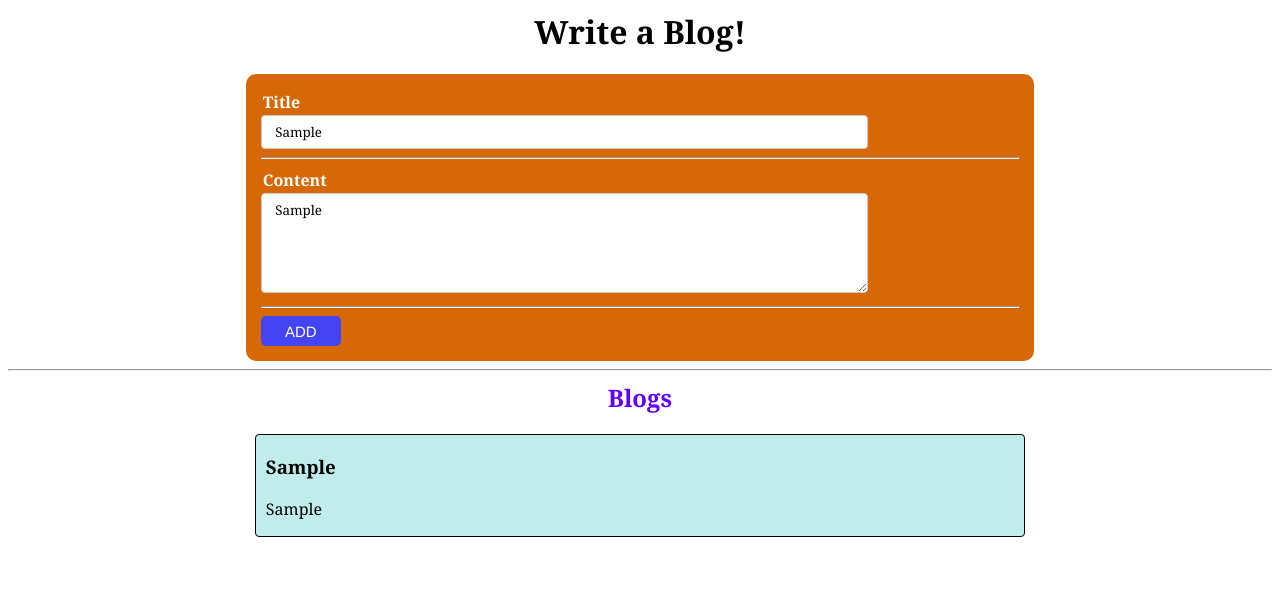
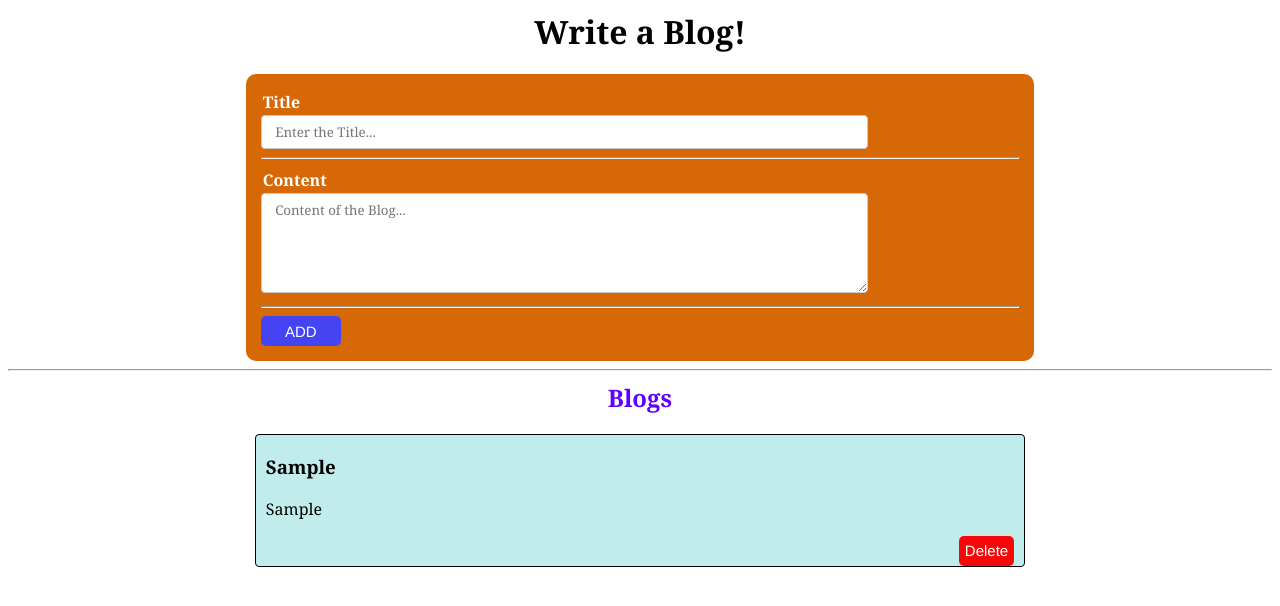
Before and after one commit to Prajwakene/Blogging-App, a React (Create React App) app: page / in a window 1280 px wide. Both pictures are taken after typing "Sample", "Sample" into the empty fields and a click on the button "ADD". Shown: the top 606 px of the page. Built offline with nearby package versions, Linux system fonts and the light colour scheme; the HTML template or start-up script is replaced by a standard one.

Commit message:
deleting a blog

```diff
--- a/src/Components/Blog.js
+++ b/src/Components/Blog.js
@@ -19,11 +19,14 @@
     setBlogs([{ title:formData.title, content:formData.content }, ...blogs]);
     //making the field titile and content empty after
     //  printing the blogs titile and content
-    setFormData({title: formData.title, content:formData.content})
+    setFormData({title:"" , content:""})
     console.log(blogs);
 
   }
 
+  function removeBlog(i){
+    setBlogs(blogs.filter((blog,index) => i!==index));
+  }
   return (
     <>
       {/* Heading of the page */}
@@ -69,6 +72,13 @@
         <div className="blog" key={i}>
           <h3>{blog.title}</h3>
           <p>{blog.content}</p>
+          <div className="blog-btn">
+            {/* //i is the blog number or the id of the blog which we need to delete  */}
+            <button onClick={() => removeBlog(i)} className="btn remove">
+              Delete
+            </button>
+
+          </div>
         </div>
       ))}
     </>
--- a/src/index.css
+++ b/src/index.css
@@ -79,7 +79,7 @@
 }
 
 .remove{
-  background-color: rgb(230, 83, 83);
+  background-color: rgb(247, 8, 8);
   width:fit-content
 }
 
```
